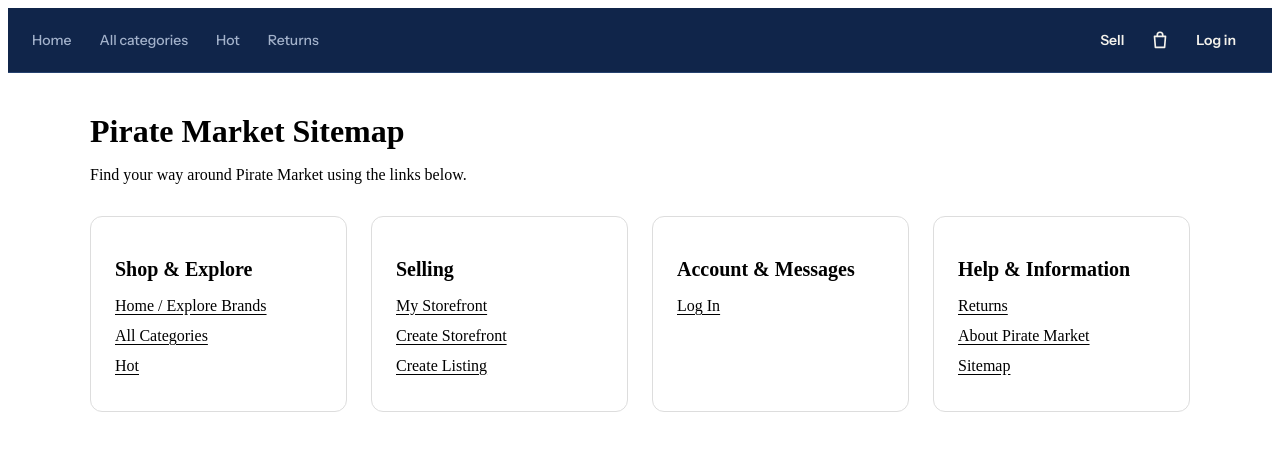
After one commit to JamesCliffordWilliams/pirate_marketplace, a Flask app: page /sitemap in a window 1280 px wide. The commit adds this page. Shown: the top 471 px of the page. Run offline with Flask 3, Linux system fonts and the light colour scheme; some libraries are stand-ins or nearby versions.

Commit message:
Add message notifications and visual sitemap

```diff
--- a/app.py
+++ b/app.py
@@ -138,10 +138,15 @@ def create_app():
         if request.blueprint in LOGIN_REQUIRED_BLUEPRINTS and not session.get("user"):
             return redirect(url_for("auth.login"))
 
-    register_pages(app)
+        register_pages(app)
 
     for blueprint, prefix in BLUEPRINTS:
         app.register_blueprint(blueprint, url_prefix=prefix)
+
+    # CJ Hyacinth - Visual Sitemap
+    @app.get("/sitemap")
+    def sitemap_page():
+        return render_template("sitemap.html")
 
     @app.get("/health")
     def health():
--- a/static/css/nav.css
+++ b/static/css/nav.css
@@ -264,3 +264,24 @@ body.pm > .pm-footer { margin-top: auto; }
     .pm-overlay,
     .pm-burger span { transition: none; }
 }
+/* CJ Hyacinth - Message Notification Badge */
+.pm-message-count {
+    display: inline-flex;
+    align-items: center;
+    justify-content: center;
+    min-width: 20px;
+    height: 20px;
+    padding: 0 5px;
+    margin-left: 5px;
+    border-radius: 12px;
+    background-color: #dc2626;
+    color: white;
+    font-size: 12px;
+    font-weight: bold;
+    line-height: 1;
+}
+
+/* Hide the badge when there are no unread messages */
+.pm-message-count[hidden] {
+    display: none;
+}
--- /dev/null
+++ b/static/js/message_notifications.js
@@ -0,0 +1,61 @@
+/*
+ * Pirate Market - Message Notifications
+ * CJ Hyacinth
+ *
+ * Displays unread-message counts in the desktop
+ * and mobile navigation menus.
+ */
+
+(() => {
+    const badges = document.querySelectorAll("[data-message-count]");
+
+    if (!badges.length) return;
+
+    // Update both navigation badges with the unread count.
+    function updateBadges(count) {
+        badges.forEach((badge) => {
+            badge.textContent = count > 99 ? "99+" : String(count);
+            badge.hidden = count === 0;
+            badge.setAttribute(
+                "aria-label",
+                `${count} unread messages`
+            );
+        });
+    }
+
+    // Retrieve the unread count from the existing messaging API.
+    async function checkUnreadMessages() {
+        try {
+            const response = await fetch("/api/messages/unread-count", {
+                credentials: "same-origin",
+                cache: "no-store"
+            });
+
+            if (!response.ok) {
+                updateBadges(0);
+                return;
+            }
+
+            const data = await response.json();
+            const count = Math.max(0, Number(data.unread) || 0);
+
+            updateBadges(count);
+        } catch (error) {
+            console.error("Unable to check message notifications:", error);
+            updateBadges(0);
+        }
+    }
+
+    // Check immediately and every 10 seconds while the page is visible.
+    checkUnreadMessages();
+
+    setInterval(() => {
+        if (!document.hidden) {
+            checkUnreadMessages();
+        }
+    }, 10000);
+
+    document.addEventListener("visibilitychange", () => {
+        if (!document.hidden) checkUnreadMessages();
+    });
+})();
--- a/templates/partials/site_footer.html
+++ b/templates/partials/site_footer.html
@@ -17,6 +17,8 @@
             <a href="{{ url_for('about') }}">About</a>
             <a href="{{ url_for('returns_bp.returns_page') }}">Returns</a>
             <a href="{{ url_for('category_pages_bp.categories_page') }}">All categories</a>
+            <!-- CJ Hyacinth - Visual Sitemap -->
+            <a href="{{ url_for('sitemap_page') }}">Sitemap</a>
         </nav>
     </div>
 </footer>
--- a/templates/partials/site_nav.html
+++ b/templates/partials/site_nav.html
@@ -34,7 +34,14 @@
 
         <nav class="pm-header__actions" aria-label="Your account">
             <a class="pm-header__link pm-header__sell" href="{{ url_for('my_storefront') }}">Sell</a>
-            {% if signed_in %}<a class="pm-header__link pm-header__messages" href="{{ url_for('messages_page') }}">Messages</a>{% endif %}
+            {% if signed_in %}
+<!-- CJ Hyacinth: Unread message notification indicator -->
+<a class="pm-header__link pm-header__messages"
+   href="{{ url_for('messages_page') }}">
+    Messages
+    <span class="pm-message-count" data-message-count hidden></span>
+</a>
+{% endif %}
             {% if signed_in %}<a class="pm-header__link pm-header__wallet" href="{{ url_for('wallet') }}">Wallet</a>{% endif %}
             <a class="pm-icon-btn pm-header__bag" href="{{ url_for('auth.view_cart') }}"
                aria-label="Bag{% if bag_count %}, {{ bag_count }} item{{ 's' if bag_count != 1 }}{% endif %}">
@@ -75,7 +82,10 @@
         <p class="pm-drawer__heading">Account</p>
         {% if signed_in %}
         <a href="{{ url_for('auth.account') }}">Account</a>
-        <a href="{{ url_for('messages_page') }}">Messages</a> <!-- Added by Aniya Hopson 10/27/26 -->
+        <a href="{{ url_for('messages_page') }}">
+    Messages
+    <span class="pm-message-count" data-message-count hidden></span>
+</a> <!-- Added by Aniya Hopson 10/27/26 -->
         <a href="{{ url_for('wallet') }}">Wallet</a>
         <a href="{{ url_for('auth.logout') }}">Log out</a>
         {% else %}
@@ -84,3 +94,5 @@
     </nav>
 </aside>
 <span id="main" tabindex="-1"></span>
+
+<script defer src="{{ url_for('static', filename='js/message_notifications.js') }}"></script>
--- /dev/null
+++ b/templates/sitemap.html
@@ -0,0 +1,106 @@
+
+<!DOCTYPE html>
+<html lang="en">
+<head>
+    <meta charset="UTF-8">
+    <meta name="viewport" content="width=device-width, initial-scale=1.0">
+    <title>Sitemap | Pirate Market</title>
+
+    <link rel="stylesheet" href="{{ url_for('static', filename='css/theme.css') }}">
+    <link rel="stylesheet" href="{{ url_for('static', filename='css/nav.css') }}">
+    <style>
+        .sitemap-container {
+            max-width: 1100px;
+            margin: 40px auto;
+            padding: 0 24px 60px;
+        }
+        .sitemap-container h1 {
+            margin-bottom: 12px;
+        }
+        .sitemap-intro {
+            margin-bottom: 32px;
+        }
+        .sitemap-grid {
+            display: grid;
+            grid-template-columns: repeat(auto-fit, minmax(240px, 1fr));
+            gap: 24px;
+        }
+        .sitemap-section {
+            padding: 24px;
+            border: 1px solid #ddd;
+            border-radius: 12px;
+        }
+        .sitemap-section h2 {
+            font-size: 1.25rem;
+            margin-bottom: 16px;
+        }
+        .sitemap-section ul {
+            list-style: none;
+            padding: 0;
+            margin: 0;
+        }
+        .sitemap-section li {
+            margin-bottom: 12px;
+        }
+        .sitemap-section a {
+            color: inherit;
+            text-decoration: underline;
+            text-underline-offset: 3px;
+        }
+    </style>
+</head>
+<body>
+    {% include 'partials/site_nav.html' %}
+
+    <main class="sitemap-container">
+        <h1>Pirate Market Sitemap</h1>
+        <p class="sitemap-intro">
+            Find your way around Pirate Market using the links below.
+        </p>
+
+        <div class="sitemap-grid">
+            <section class="sitemap-section">
+                <h2>Shop & Explore</h2>
+                <ul>
+                    <li><a href="{{ url_for('storefront_pages_bp.storefront_home_page') }}">Home / Explore Brands</a></li>
+                    <li><a href="{{ url_for('category_pages_bp.categories_page') }}">All Categories</a></li>
+                    <li><a href="{{ url_for('hot_pages_bp.hot_page') }}">Hot</a></li>
+                </ul>
+            </section>
+
+            <section class="sitemap-section">
+                <h2>Selling</h2>
+                <ul>
+                    <li><a href="{{ url_for('my_storefront') }}">My Storefront</a></li>
+                    <li><a href="{{ url_for('storefront_pages_bp.create_storefront_page') }}">Create Storefront</a></li>
+                    <li><a href="{{ url_for('storefront_pages_bp.create_listing_page') }}">Create Listing</a></li>
+                </ul>
+            </section>
+
+            <section class="sitemap-section">
+                <h2>Account & Messages</h2>
+                <ul>
+                    {% if session.get('user') %}
+                    <li><a href="{{ url_for('auth.account') }}">My Account</a></li>
+                    <li><a href="{{ url_for('messages_page') }}">Messages</a></li>
+                    <li><a href="{{ url_for('wallet') }}">Wallet</a></li>
+                    {% else %}
+                    <li><a href="{{ url_for('auth.login') }}">Log In</a></li>
+                    {% endif %}
+                </ul>
+            </section>
+
+            <section class="sitemap-section">
+                <h2>Help & Information</h2>
+                <ul>
+                    <li><a href="{{ url_for('returns_bp.returns_page') }}">Returns</a></li>
+                    <li><a href="/about">About Pirate Market</a></li>
+                    <li><a href="/sitemap">Sitemap</a></li>
+                </ul>
+            </section>
+        </div>
+    </main>
+
+    <script defer src="{{ url_for('static', filename='js/nav_pane.js') }}"></script>
+</body>
+</html>
```
